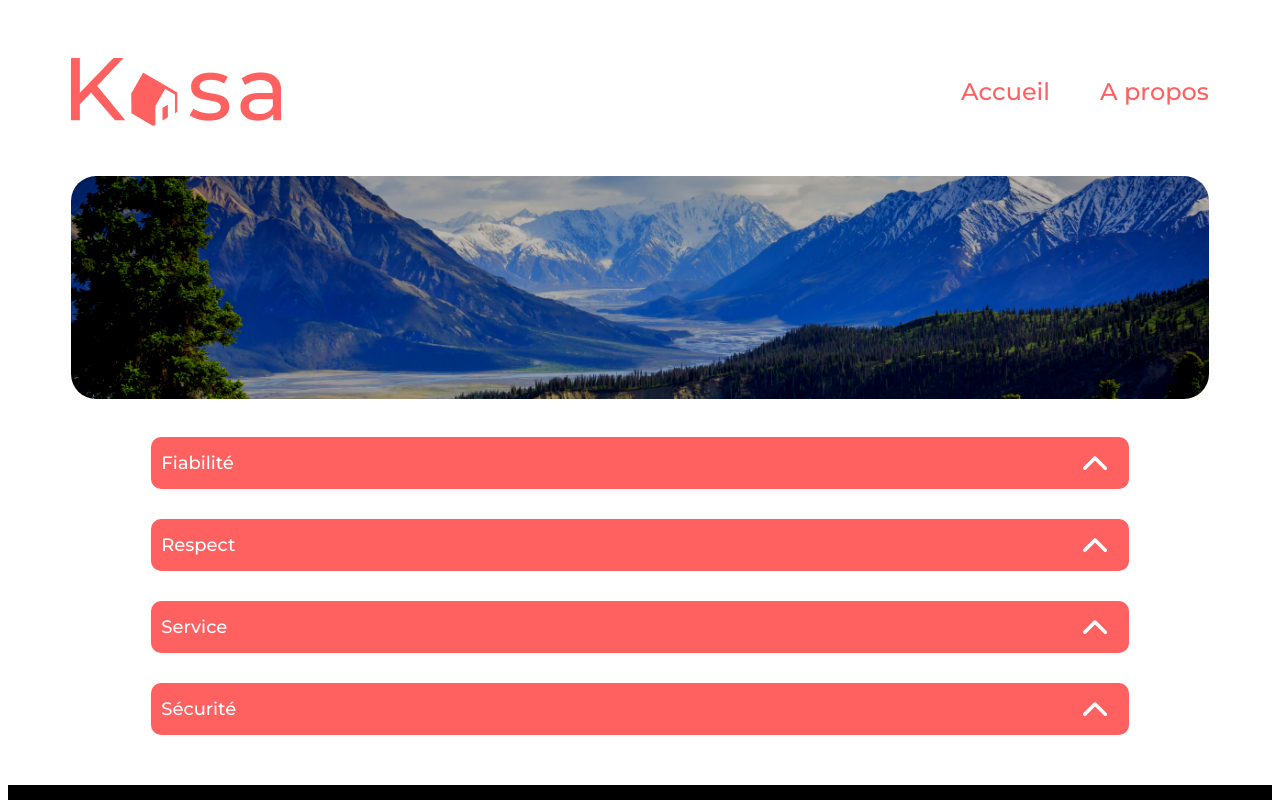
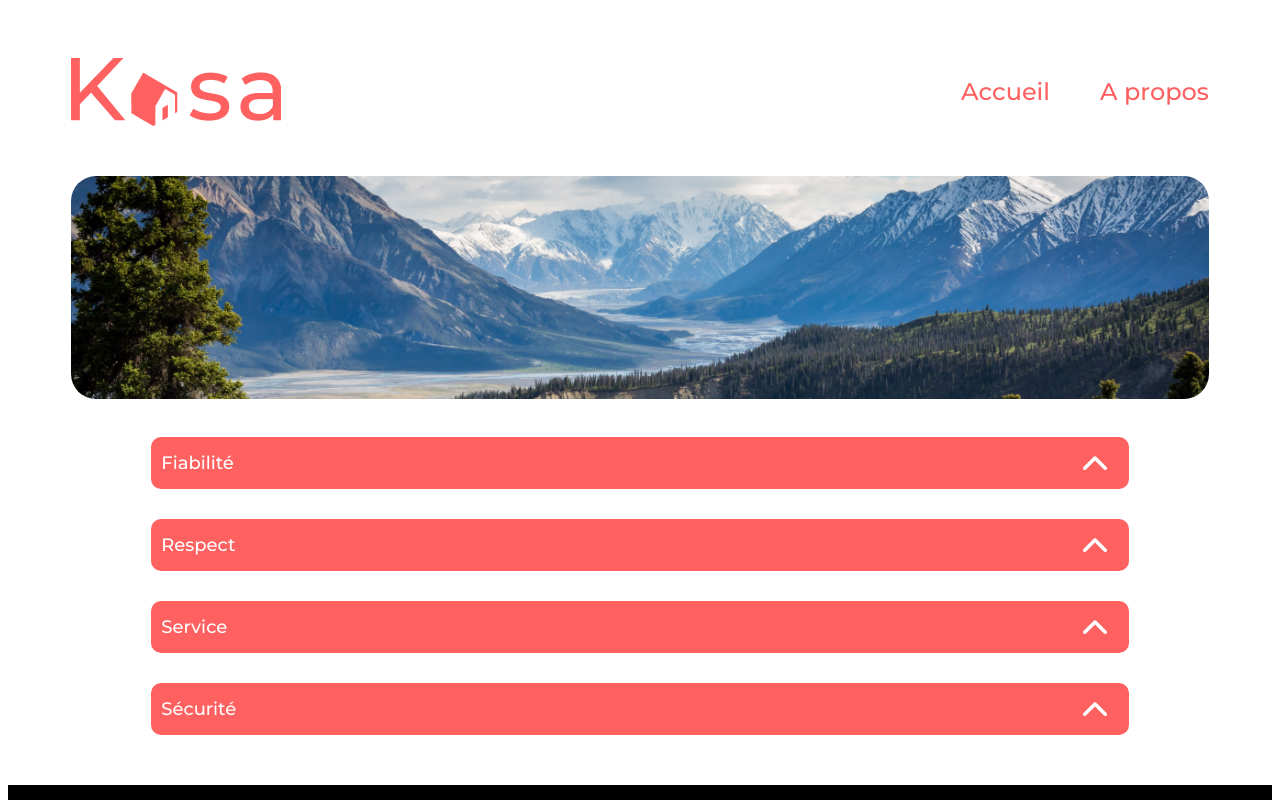
Before and after one commit to EvivNotrub/OC_p8_app_web_with_react, a React (Vite) app in the folder Kasa/: page /about in a window 1280 px wide. Shown: the top 800 px of the page. Built offline with nearby package versions, Linux system fonts and the light colour scheme; a web font is replaced by a local one.

Commit message:
banner filter className added

```diff
--- a/Kasa/src/components/banner/Banner.jsx
+++ b/Kasa/src/components/banner/Banner.jsx
@@ -3,7 +3,7 @@ import './banner.scss'
 function Banner({ image, title }) {
     return (
         <h1 className='banner'>
-            <img className='banner__img' src={image} alt="photo d'un paysage" />
+            <img className={'banner__img' + (title ? ' title-dim' : '')} src={image} alt="photo d'un paysage" />
             {title && <span className='banner__title'>{title}</span>}
         </h1>
     )
--- a/Kasa/src/components/banner/banner.scss
+++ b/Kasa/src/components/banner/banner.scss
@@ -17,7 +17,9 @@
     &__img {
         width: 100%;
         object-fit: cover;
-        filter: brightness(70%) hue-rotate(10deg) saturate(155%) contrast(125%) ;
+        &.title-dim {
+            filter: brightness(70%) hue-rotate(10deg) saturate(155%) contrast(125%) ;
+        }
     }
     &__title {
         box-sizing: border-box;
```
